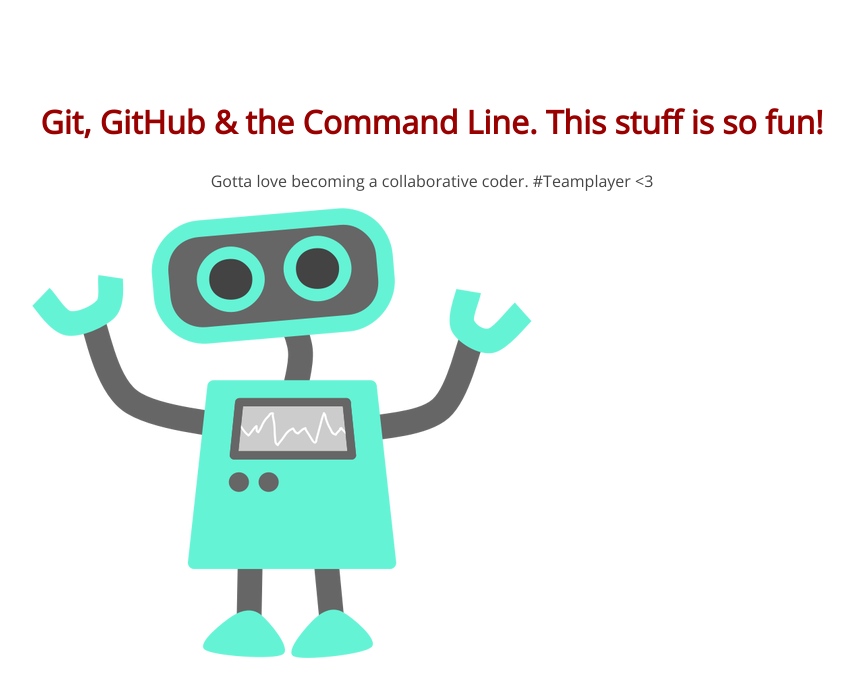
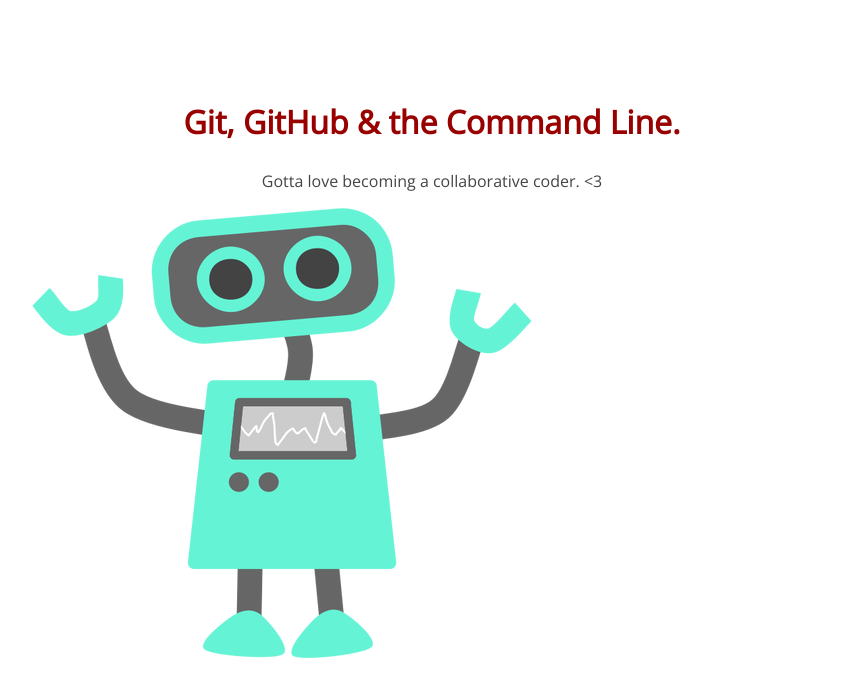
Before and after one commit to nw-chang/105-project, a plain HTML site: page index.html in a window 1280 px wide. Shown: the whole page, without its empty margins (208-1062 px from the left). Drawn offline with nearby package versions, Linux system fonts and the light colour scheme.

Commit message:
oops I messed up and reverted back to master code

```diff
--- a/index.html
+++ b/index.html
@@ -8,8 +8,8 @@
 </head>
 <body>
 	<section>
-		<h1>Git, GitHub & the Command Line. This stuff is so fun!</h1>
-		<p>Gotta love becoming a collaborative coder. #Teamplayer <3</p>
+		<h1>Git, GitHub & the Command Line.</h1>
+		<p>Gotta love becoming a collaborative coder. <3</p>
 		<img src="img/happy-blue-robot.png">
 	</section>
 </body>
```
